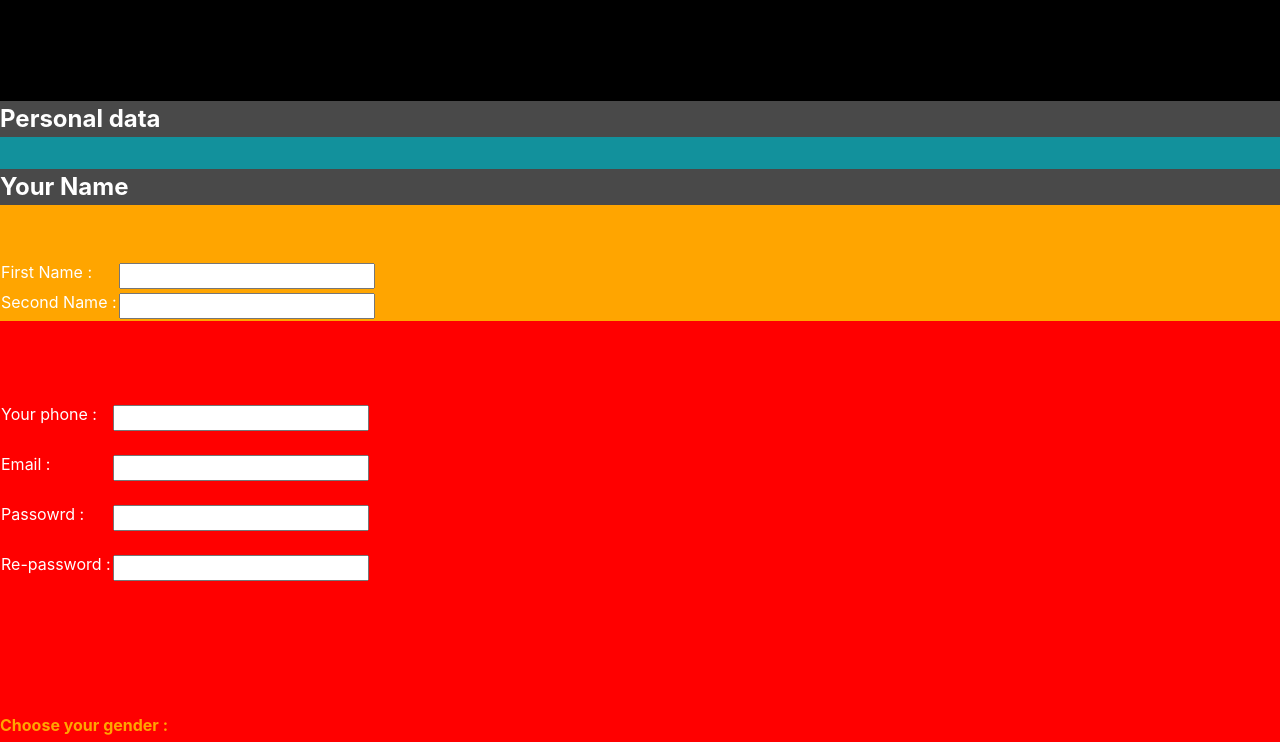
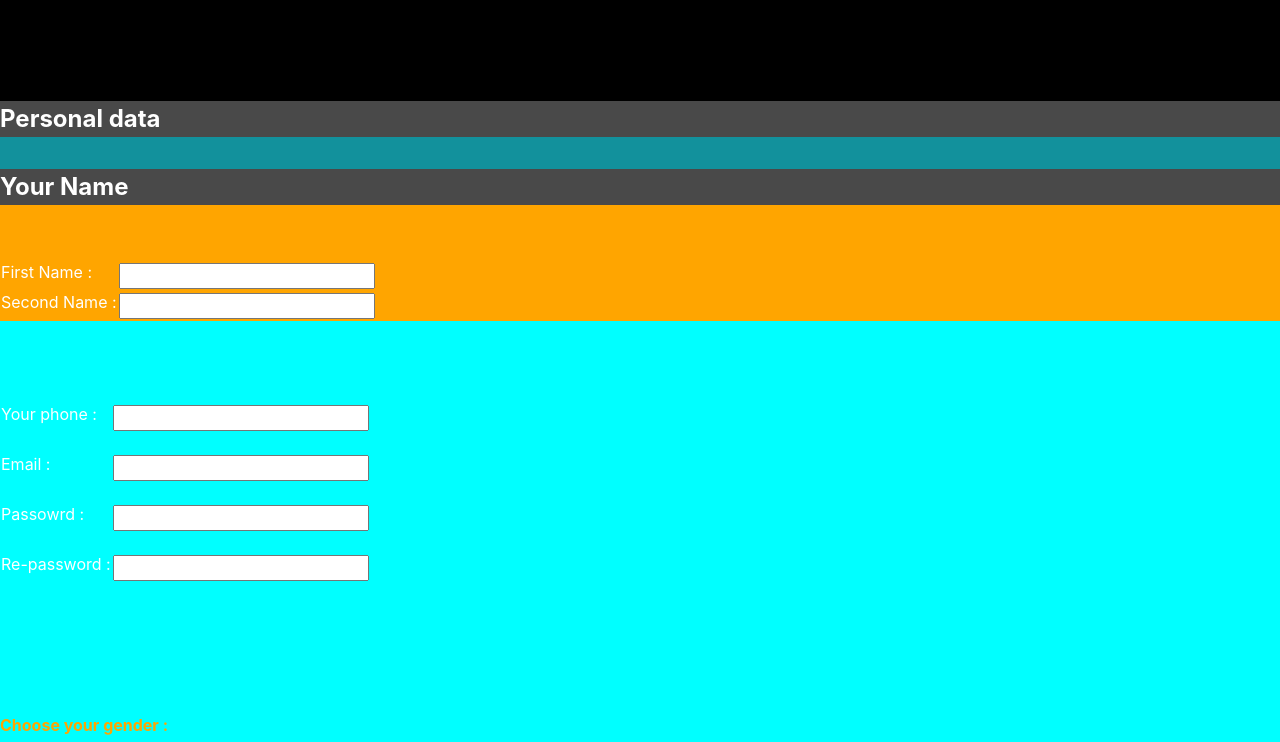
Before and after one commit to Muhammad-VII/Dom-ex, a plain HTML site: page index.html in a window 1280 px wide. Shown: the part 51-793 px from the top of the page. Drawn offline with Linux system fonts and the light colour scheme.

Commit message:
Adding html

```diff
--- a/index.html
+++ b/index.html
@@ -17,7 +17,7 @@
         <legend style="background-color: rgb(73, 73, 73);"> <b> Personal data </b> </legend>
         <br>
 
-        <form style="background-color: rgb(255, 0, 0);">
+        <form style="background-color:aqua;">
             <fieldset style="background-color: orange; border: rgb(156, 92, 18);">
                 <legend style="background-color: rgb(73, 73, 73);"> <b> Your Name </b> </legend>
                 <br>
```
